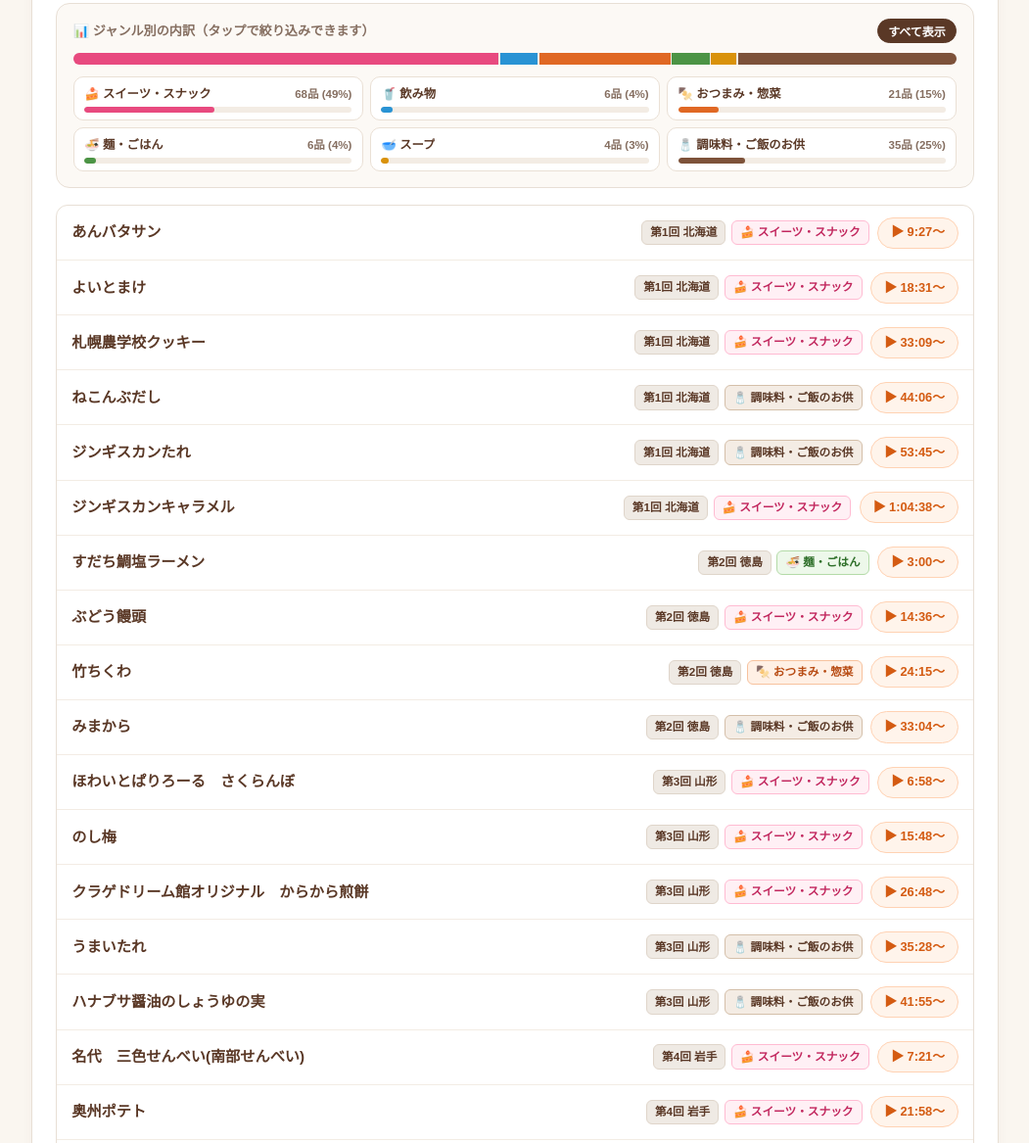
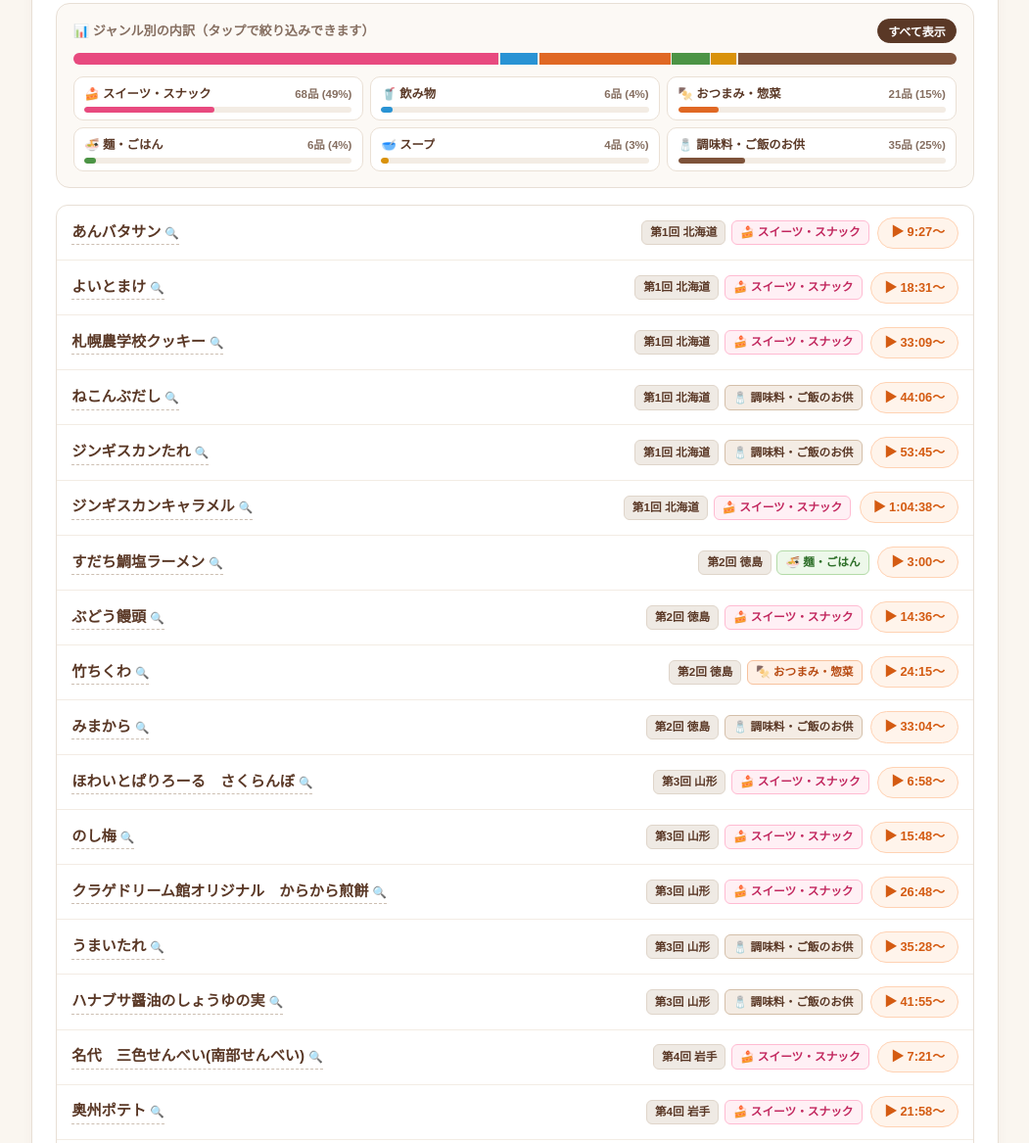
Before and after one commit to 02ku-tabetai/47japan-tabetai, a plain HTML site: page index.html in a window 1280 px wide. Shown: the part 2866-4033 px from the top of the page at 98% size, without its empty margins (114-1165 px from the left). Drawn offline with Linux system fonts and the light colour scheme.

Commit message:
Add files via upload

```diff
--- a/index.html
+++ b/index.html
@@ -736,7 +736,25 @@
       border: 1px solid transparent; font-weight: bold; white-space: nowrap;
     }
     .tag.pref { background: var(--unvisited); color: var(--choco-brown); border-color: #DFD5CA; }
-    .item-title { font-weight: bold; font-size: 0.95rem; word-break: break-word; }
+    .item-title-link {
+      font-weight: bold;
+      font-size: 0.95rem;
+      color: var(--choco-brown);
+      text-decoration: none;
+      border-bottom: 1px dashed #CDBFB2;
+      word-break: break-word;
+      transition: color 0.12s, border-color 0.12s;
+    }
+    .item-title-link:hover {
+      color: #D45B12;
+      border-bottom: 1.5px solid #D45B12;
+    }
+    .item-ext-mark {
+      font-size: 0.72rem;
+      color: var(--muted-text);
+      margin-left: 0.25rem;
+      font-weight: normal;
+    }
     .item-memo { font-size: 0.82rem; color: var(--muted-text); width: 100%; }
     .time-link {
       flex-shrink: 0; font-size: 0.8rem; text-decoration: none; padding: 0.3rem 0.8rem;
@@ -1495,13 +1513,28 @@
       `;
     }
 
+    function getProductLink(item) {
+      if (item.officialUrl && /^https?:\/\//i.test(item.officialUrl)) {
+        return { url: item.officialUrl, isOfficial: true };
+      }
+      const q = item.name.includes(item.pref) ? item.name : `${item.pref} ${item.name}`;
+      return {
+        url: `https://www.google.com/search?q=${encodeURIComponent(q)}`,
+        isOfficial: false
+      };
+    }
+
     function createItemRow(item, showPref = true) {
       const meta = CAT_META[item.category] || { icon: "🍽️", cls: "" };
       const hasTags = showPref || item.category;
+      const prodLink = getProductLink(item);
+      const linkTitle = prodLink.isOfficial
+        ? `${item.name} の公式サイトを開く`
+        : `「${item.pref} ${item.name}」をGoogleで検索`;
       return `
         <div class="item-row">
           <div class="item-main">
-            <span class="item-title">${esc(item.name)}</span>
+            <a class="item-title-link" href="${esc(prodLink.url)}" target="_blank" rel="noopener noreferrer" title="${esc(linkTitle)}">${esc(item.name)}<span class="item-ext-mark">🔍</span></a>
             ${item.memo ? `<span class="item-memo">${esc(item.memo)}</span>` : ""}
           </div>
           <div class="item-right">
@@ -2087,14 +2120,21 @@
 
         const url = (cols[2] || "").trim();
         const category = normalizeCategory(cols[3], name);
-        const memo = (cols[4] || "").trim();
+        const col4 = (cols[4] || "").trim();
+        const col5 = (cols[5] || "").trim();
+        let memo = col4;
+        let officialUrl = col5;
+        if (!officialUrl && /^https?:\/\//i.test(col4)) {
+          officialUrl = col4;
+          memo = "";
+        }
 
         const yt = parseYouTube(url);
         const ep = epByPref[pref];
         const pl = SITE_CONFIG.playlistId ? `&list=${SITE_CONFIG.playlistId}` : "";
         const urlWithPl = url && !url.includes("list=") && pl ? `${url}${pl}` : url;
 
-        const item = { pref, epNo: ep ? ep.no : null, name, url: urlWithPl, category, memo, ...yt };
+        const item = { pref, epNo: ep ? ep.no : null, name, url: urlWithPl, category, memo, officialUrl, ...yt };
         items.push(item);
         if (!prefMap[pref]) prefMap[pref] = [];
         prefMap[pref].push(item);
```
